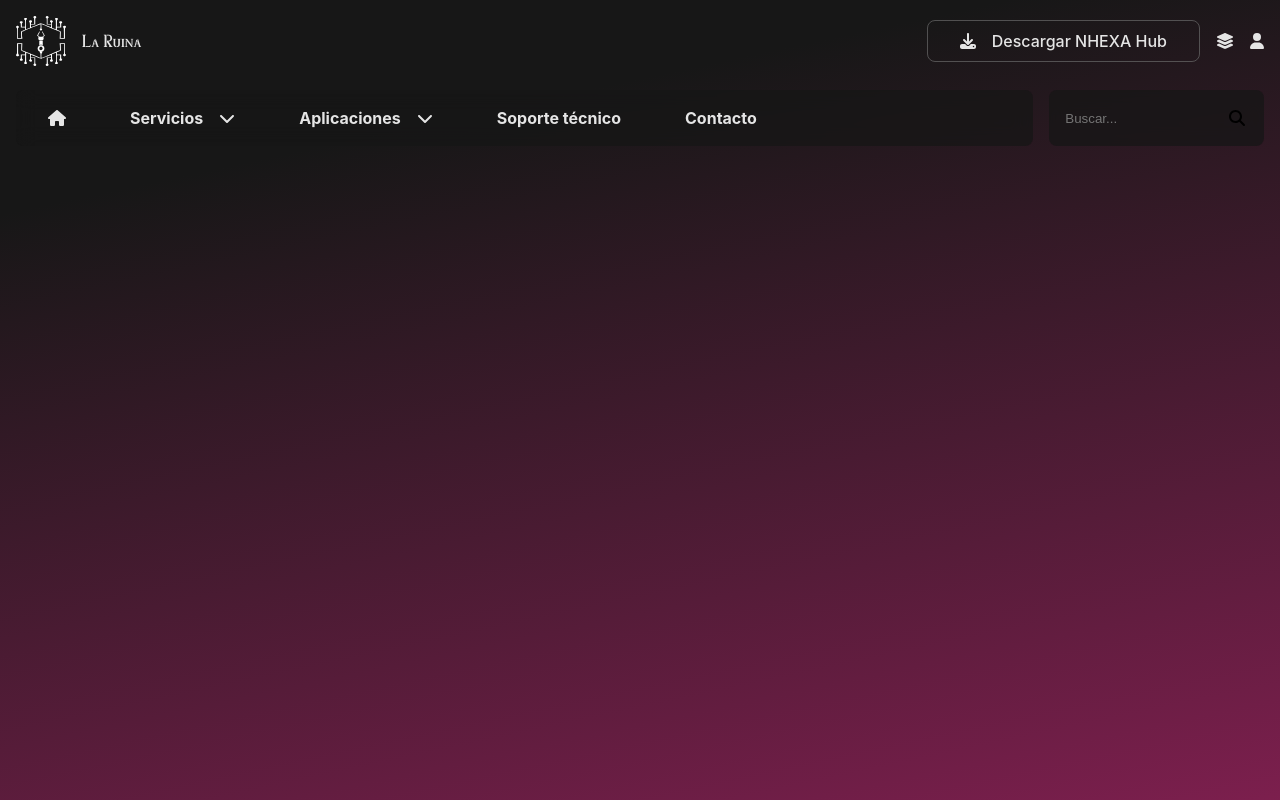
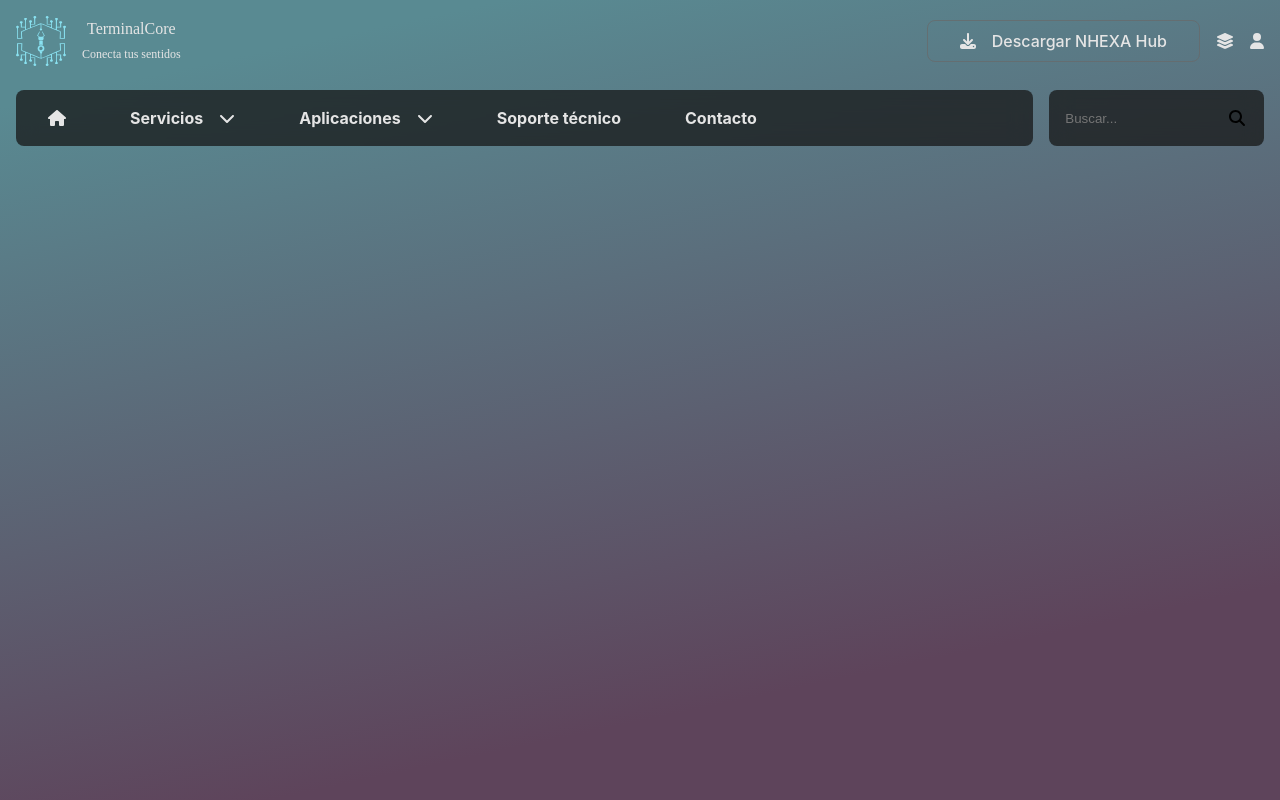
Before and after one commit to GwerhDev/TerminalCore-Web, a Vue app: page / in a window 1280 px wide. Built offline with nearby package versions, Linux system fonts and the light colour scheme.

Commit message:
migrating to vue

```diff
--- a/index.html
+++ b/index.html
@@ -2,7 +2,7 @@
 <html lang="es">
   <head>
     <meta charset="UTF-8" />
-    <link rel="icon" type="image/svg+xml" href="./src/assets/svg/laruinarecords-logo.svg" />
+    <link rel="icon" type="image/svg+xml" href="./src/assets/svg/terminalcore-logo.svg" />
     <meta name="viewport" content="width=device-width, initial-scale=1.0" />
     <title>Terminal Core | Conecta tus sentidos</title>
   </head>
--- a/src/app/components/Logo/Logo.component.scss
+++ b/src/app/components/Logo/Logo.component.scss
@@ -2,11 +2,25 @@
   display: flex;
   gap: 1rem;
 
-  .type {
+  .type-container {
     margin: 0;
     padding: 0;
-    font-family: Stencilum-Regular;
-    color: var(--nhexa-white);
-    font-size: 18px;
+    display: flex;
+    flex-direction: column;
+    align-items: center;
+    justify-content: center;
+
+    li {
+      margin: 0;
+      padding: 0;
+      color: var(--nhexa-white);
+      font-family: Obitron;
+
+      small {
+        font-family: Poppins;
+        margin: 0;
+        padding: 0;
+      }
+    }
   }
 }
--- a/src/app/components/Logo/Logo.component.vue
+++ b/src/app/components/Logo/Logo.component.vue
@@ -11,6 +11,11 @@ defineProps({
 <template>
   <router-link class="d-flex align-cent logotype" to='/'>
     <img src="../../../assets/svg/terminalcore-logo.svg" @click="closeMenu()" :width="width || '50'" alt="">
-    <p class="type">La Ruina</p>
+    <ul class="type-container">
+      <li>TerminalCore</li>
+      <li>
+        <small>Conecta tus sentidos</small>
+      </li>
+    </ul>
   </router-link>
 </template>
--- a/src/app/components/Logo/LogoHeader.component.scss
+++ b/src/app/components/Logo/LogoHeader.component.scss
@@ -11,18 +11,18 @@
     flex-direction: column;
     align-items: center;
     justify-content: center;
-    font-family: Stencilum-Regular;
 
     li {
       margin: 0;
       padding: 0;
-      font-family: Stencilum-Regular;
+      font-size: 40px;
       color: var(--nhexa-white);
-      font-size: 40px;
+      font-family: Obitron;
 
       small {
         margin: 0;
         padding: 0;
+        font-family: Poppins;
       }
     }
   }
--- a/src/app/components/Logo/LogoHeader.component.vue
+++ b/src/app/components/Logo/LogoHeader.component.vue
@@ -6,9 +6,9 @@
   <div class="logotype">
     <img src="../../../assets/svg/terminalcore-logo.svg" height="200">
     <ul class="type-container">
-      <li>LA RUINA</li>
+      <li>TerminalCore</li>
       <li>
-        <small>records</small>
+        <small>Conecta tus sentidos</small>
       </li>
     </ul>
   </div>
--- a/src/styles/root.css
+++ b/src/styles/root.css
@@ -10,7 +10,8 @@
   overflow: hidden;
 
   color-scheme: light dark;
-  background: linear-gradient(168deg, var(--secondary-background-color) 20%, var(--primary-background-color) 120%);
+  background: linear-gradient(168deg, var(--secondary-color) 10%, var(--tertiary-color) 80%);
+  background: linear-gradient(168deg, var(--secondary-background-color) 10%, var(--primary-background-color) 80%);
   background-attachment: fixed;
 
   font-synthesis: none;
@@ -20,10 +21,10 @@
   -webkit-text-size-adjust: 100%;
 
   --nhexa-white: rgb(229, 229, 229);
-  --primary-color: #dd4da4bb;
+  --primary-color: #89E1F0;
   --primary-hover-color: #b86999;
-  --primary-background-color: #95215b;
-  --secondary-background-color: #171717;
+  --primary-background-color: #5e445b;
+  --secondary-background-color: #598a92;
   --secondary-semitransparent-background-color: #171717bc;
   --button-primary-color: #95215b;
   --menu-hover-color: #860746b6;
```
Also changed, not shown: src/assets/svg/terminalcore-logo.svg.
